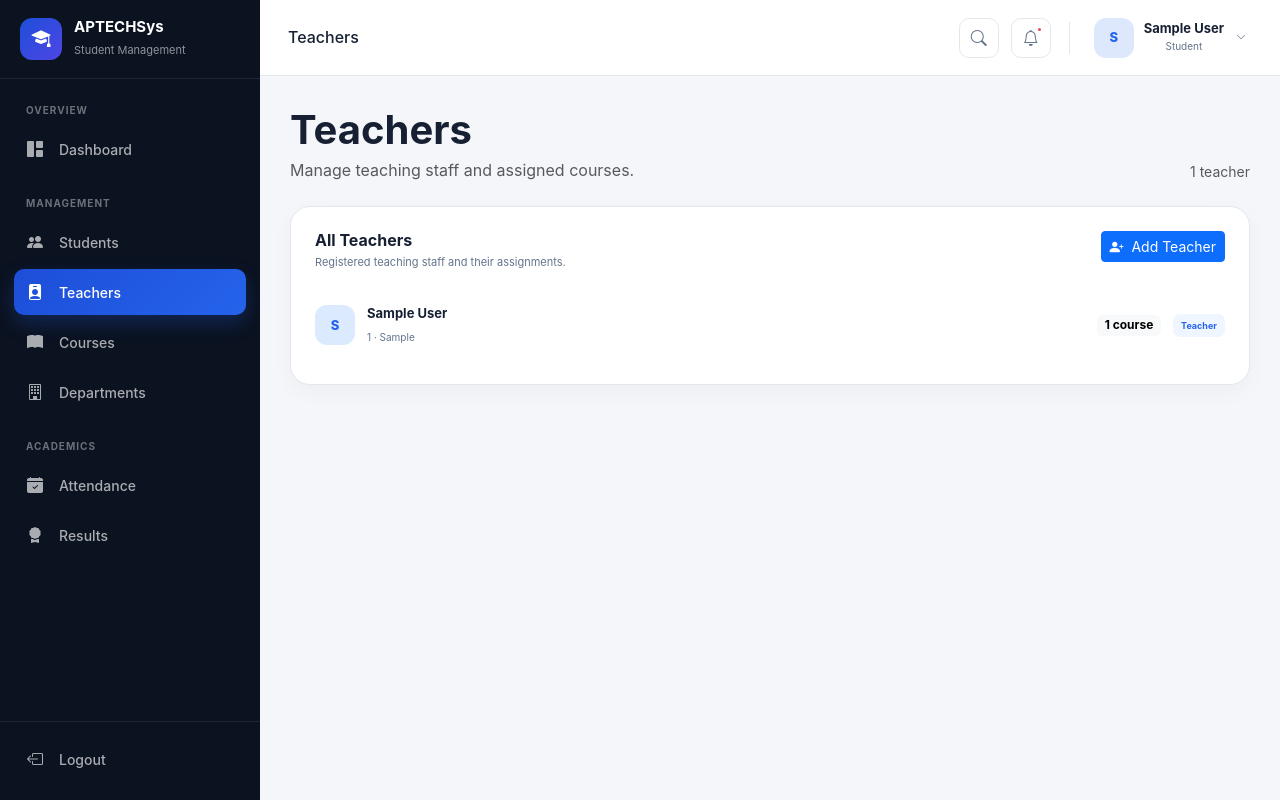
After one commit to ndmichael/campusflow, a Django app: page /accounts/dashboard/admin/teachers/ in a window 1280 px wide. The commit adds this page. Run offline with Django 5.2, Linux system fonts and the light colour scheme; a user stored in the database is signed in; tables that the repository leaves empty hold one stand-in row (values such as "Sample post").

Commit message:
feat(admin): add teacher management features (views, url, page)

```diff
--- /dev/null
+++ b/accounts/templates/accounts/dashboard/admin/teachers.html
@@ -0,0 +1,186 @@
+{% extends "accounts/dashboard/base.html" %}
+{% load static %}
+
+{% block title %}
+    Teachers | APTECHSys
+{% endblock %}
+
+{% block body_class %}
+    admin-dashboard
+{% endblock %}
+
+{% block extra_css %}
+    <link
+        rel="stylesheet"
+        href="{% static 'accounts/css/admin.css' %}"
+    >
+{% endblock %}
+
+{% block topbar_title %}
+    Teachers
+{% endblock %}
+
+{% block sidebar %}
+
+    <div class="nav-section-title">
+        Overview
+    </div>
+
+    <a
+        href="{% url 'admin_dashboard' %}"
+        class="sidebar-link"
+    >
+        <i class="bi bi-grid-1x2-fill"></i>
+        <span>Dashboard</span>
+    </a>
+
+    <div class="nav-section-title mt-4">
+        Management
+    </div>
+
+    <a
+        href="{% url 'admin_students' %}"
+        class="sidebar-link"
+    >
+        <i class="bi bi-people-fill"></i>
+        <span>Students</span>
+    </a>
+
+    <a
+        href="{% url 'admin_teachers' %}"
+        class="sidebar-link active"
+    >
+        <i class="bi bi-person-badge-fill"></i>
+        <span>Teachers</span>
+    </a>
+
+    <a href="#" class="sidebar-link">
+        <i class="bi bi-book-fill"></i>
+        <span>Courses</span>
+    </a>
+
+    <a href="#" class="sidebar-link">
+        <i class="bi bi-building"></i>
+        <span>Departments</span>
+    </a>
+
+    <div class="nav-section-title mt-4">
+        Academics
+    </div>
+
+    <a href="#" class="sidebar-link">
+        <i class="bi bi-calendar-check-fill"></i>
+        <span>Attendance</span>
+    </a>
+
+    <a href="#" class="sidebar-link">
+        <i class="bi bi-award-fill"></i>
+        <span>Results</span>
+    </a>
+
+{% endblock %}
+
+{% block content %}
+
+    <div class="d-flex flex-wrap justify-content-between align-items-end gap-3 mb-4">
+
+        <div>
+            <h1 class="fw-bold mb-1">
+                Teachers
+            </h1>
+
+            <p class="text-muted mb-0">
+                Manage teaching staff and assigned courses.
+            </p>
+        </div>
+
+        <div class="text-muted small">
+            {{ total_teachers }} teacher{{ total_teachers|pluralize }}
+        </div>
+
+    </div>
+
+
+    <div class="admin-panel">
+
+        <div class="admin-panel-heading">
+
+            <div>
+                <h5>
+                    All Teachers
+                </h5>
+
+                <p>
+                    Registered teaching staff and their assignments.
+                </p>
+            </div>
+
+            <a
+                href="/admin/teacher/teacher/add/"
+                class="btn btn-primary btn-sm"
+            >
+                <i class="bi bi-person-plus-fill me-1"></i>
+                Add Teacher
+            </a>
+
+        </div>
+
+
+        {% for teacher in teachers %}
+
+            <div class="admin-user-row">
+
+                <div class="admin-avatar">
+
+                    {% if teacher.user.first_name %}
+                        {{ teacher.user.first_name|first|upper }}
+                    {% else %}
+                        {{ teacher.user.username|first|upper }}
+                    {% endif %}
+
+                </div>
+
+
+                <div class="admin-user-main">
+
+                    <strong>
+                        {{ teacher.user.get_full_name|default:teacher.user.username }}
+                    </strong>
+
+                    <span>
+                        {{ teacher.employee_id }}
+                        ·
+                        {{ teacher.specialization|default:"General Teaching" }}
+                    </span>
+
+                </div>
+
+
+                <span class="badge text-bg-light">
+                    {{ teacher.courses.count }}
+                    course{{ teacher.courses.count|pluralize }}
+                </span>
+
+                <span class="admin-role-badge">
+                    Teacher
+                </span>
+
+            </div>
+
+        {% empty %}
+
+            <div class="text-center py-5 text-muted">
+
+                <i class="bi bi-person-badge display-5"></i>
+
+                <p class="mt-3 mb-0">
+                    No teachers have been registered yet.
+                </p>
+
+            </div>
+
+        {% endfor %}
+
+    </div>
+
+{% endblock %}
--- a/accounts/urls.py
+++ b/accounts/urls.py
@@ -11,6 +11,7 @@ from accounts.views import (
 
     admin_dashboard,
     admin_students,
+    admin_teachers,
 
 
     student_courses,
@@ -30,6 +31,11 @@ urlpatterns = [
         "dashboard/admin/students/",
         admin_students,
         name="admin_students",
+    ),
+    path(
+        "dashboard/admin/teachers/",
+        admin_teachers,
+        name="admin_teachers",
     ),
 
     path('dashboard/teacher/', teacher_dashboard, name="teacher_dashboard"),
--- a/accounts/views.py
+++ b/accounts/views.py
@@ -61,6 +61,38 @@ def admin_students(request):
         "accounts/dashboard/admin/students.html",
         context,
     )
+
+
+@login_required
+def admin_teachers(request):
+    if not (request.user.is_superuser or request.user.role == "admin"):
+        raise PermissionDenied
+
+    teachers = (
+        Teacher.objects
+        .select_related("user")
+        .prefetch_related("courses")
+        .order_by(
+            "user__last_name",
+            "user__first_name",
+        )
+    )
+
+    context = {
+        "title": "Teachers",
+        "teachers": teachers,
+        "total_teachers": teachers.count(),
+    }
+
+    return render(
+        request,
+        "accounts/dashboard/admin/teachers.html",
+        context,
+    )
+
+
+
+
 
 @login_required
 def student_dashboard(request):
```
Also changed, not shown: accounts/templates/accounts/dashboard/admin/dashboard.html (+15 -7 lines).
